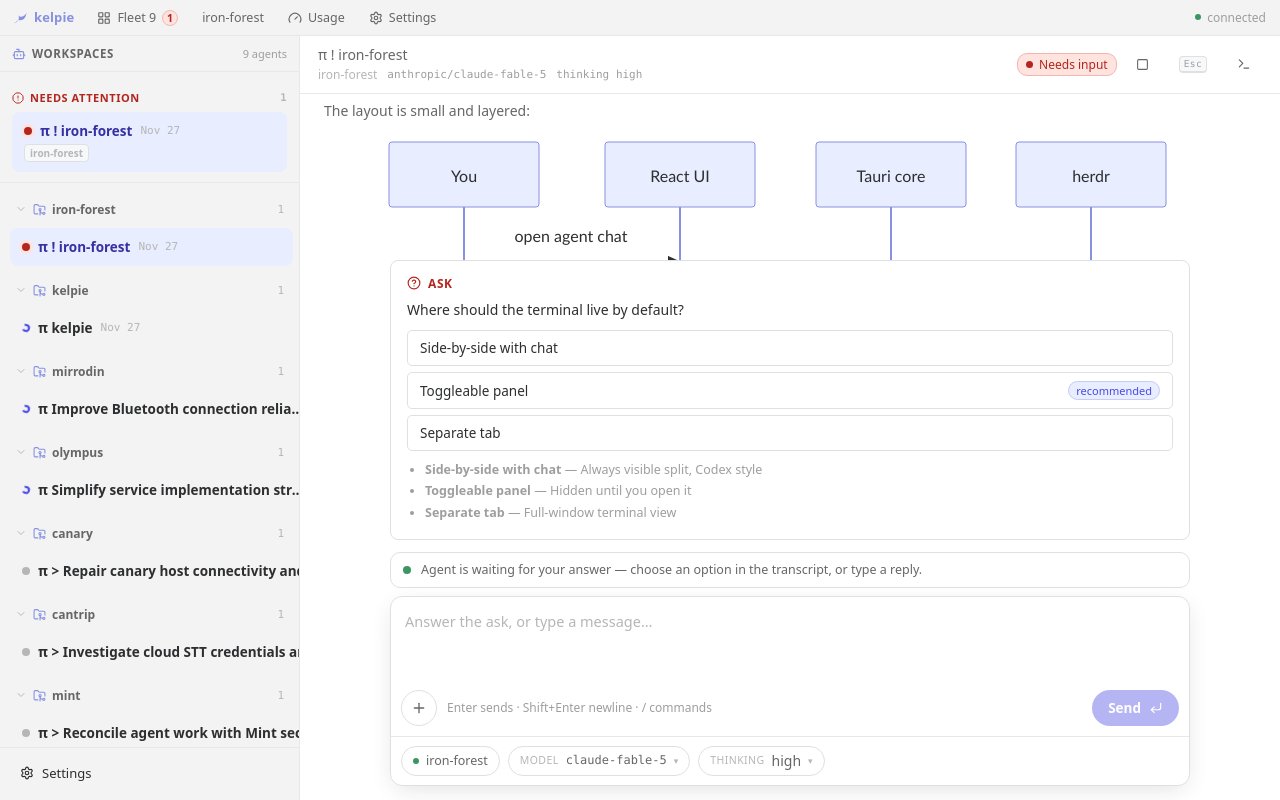
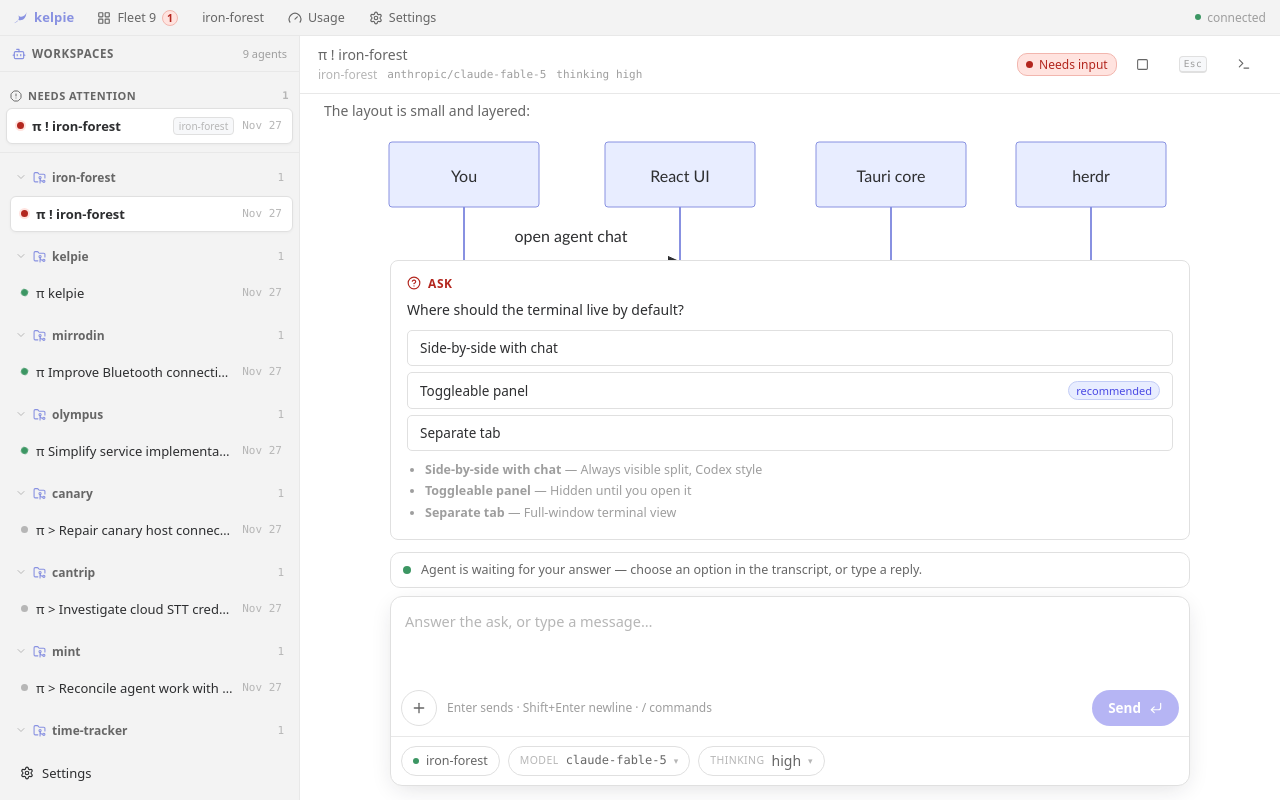
Before and after one commit to misty-step/kelpie, a React (Vite) app in the folder desktop/: page / in a window 1280 px wide. Built offline with nearby package versions, Linux system fonts and the light colour scheme.

Commit message:
feat(desktop): align sidebar layout and typography with Codex desktop smoothness and clarity

```diff
--- a/desktop/src/components/Sidebar.tsx
+++ b/desktop/src/components/Sidebar.tsx
@@ -50,16 +50,12 @@ function PaneRow({
       title={pane.task ?? pane.pane_id}
       aria-pressed={selected}
     >
-      <div className="pane-row-top">
-        <StatusRing pane={pane} />
-        <span className="pane-row-title">{label}</span>
-        <span className="pane-row-time">{time}</span>
-      </div>
+      <StatusRing pane={pane} />
+      <span className="pane-row-title">{label}</span>
       {showWorkspace && (
-        <div className="pane-row-meta">
-          <span className="pane-ws-tag">{workspaceLabel ?? pane.workspace_id}</span>
-        </div>
+        <span className="pane-ws-tag">{workspaceLabel ?? pane.workspace_id}</span>
       )}
+      <span className="pane-row-time">{time}</span>
     </button>
   );
 }
--- a/desktop/src/styles.css
+++ b/desktop/src/styles.css
@@ -387,13 +387,12 @@ button {
 }
 
 /* ── Urgency Section ─────────────────────────────────────────────────── */
-
 .urgency-sec {
   position: sticky;
   top: 0;
   z-index: 2;
-  margin: 0 -6px 12px;
-  padding: 10px 12px 10px;
+  margin: 0 -6px 10px;
+  padding: 8px 6px 8px;
   background: var(--bg);
   border-bottom: 1px solid var(--seam);
 }
@@ -402,12 +401,13 @@ button {
   display: flex;
   align-items: center;
   gap: 6px;
-  margin-bottom: 6px;
+  margin-bottom: 4px;
+  padding: 0 4px;
   font-size: 11px;
-  font-weight: 700;
-  letter-spacing: 0.05em;
+  font-weight: 600;
+  letter-spacing: 0.04em;
   text-transform: uppercase;
-  color: var(--err);
+  color: var(--text-soft);
 }
 
 .urgency-count {
@@ -417,28 +417,27 @@ button {
   color: var(--text-faint);
 }
 
-/* ── Status Rings ────────────────────────────────────────────────────── */
+/* ── Status Dots / Rings ─────────────────────────────────────────────── */
 
 .st-ring {
-  width: 8px;
-  height: 8px;
+  width: 7px;
+  height: 7px;
   border-radius: 50%;
   flex: none;
 }
 
 .st-ring.needs {
   background: var(--ok);
-  box-shadow: 0 0 0 3px var(--ok-bg);
+  box-shadow: 0 0 0 2px var(--ok-bg);
 }
 
 .st-ring.blocked {
   background: var(--err);
-  box-shadow: 0 0 0 3px var(--err-bg);
+  box-shadow: 0 0 0 2px var(--err-bg);
 }
 
 .st-ring.working {
-  border: 2px solid var(--brand);
-  border-top-color: transparent;
+  background: var(--ok);
 }
 
 .st-ring.done {
@@ -447,7 +446,7 @@ button {
 
 @keyframes needs-pulse {
   0%, 100% { transform: scale(1); opacity: 1; }
-  50% { transform: scale(1.2); opacity: 0.6; }
+  50% { transform: scale(1.15); opacity: 0.7; }
 }
 
 .st-ring.needs.pulse {
@@ -459,33 +458,33 @@ button {
   .st-ring.spin {
     animation: none !important;
   }
-  .st-ring.working {
-    border-top-color: var(--brand) !important;
-  }
-}
-
-/* ── Frameless Roster Card ────────────────────────────────────────────── */
+}
+
+/* ── Codex Card Rows ──────────────────────────────────────────────────── */
 
 .pane-row-card {
   width: 100%;
   display: flex;
-  flex-direction: column;
-  gap: 4px;
-  padding: 10px 12px;
-  border-radius: var(--radius);
-  border: 0;
+  align-items: center;
+  gap: 8px;
+  min-height: 36px;
+  padding: 6px 10px;
+  border-radius: 6px;
+  border: 1px solid transparent;
   background: transparent;
   text-align: left;
   cursor: pointer;
-  transition: background 0.12s ease;
+  transition: background 0.1s ease, border-color 0.1s ease, box-shadow 0.1s ease;
 }
 
 .pane-row-card:hover {
+  background: #ebebeb;
+}
+
+.pane-row-card.selected {
   background: var(--surface);
-}
-
-.pane-row-card.selected {
-  background: var(--brand-bg);
+  border-color: var(--border);
+  box-shadow: 0 1px 3px rgba(0, 0, 0, 0.04);
 }
 
 .pane-row-card:focus-visible {
@@ -493,17 +492,11 @@ button {
   outline-offset: 1px;
 }
 
-.pane-row-top {
-  display: flex;
-  align-items: center;
-  gap: 8px;
-}
-
 .pane-row-title {
   flex: 1;
   min-width: 0;
-  font-size: 13.5px;
-  font-weight: 600;
+  font-size: 13px;
+  font-weight: 500;
   color: var(--text);
   overflow: hidden;
   text-overflow: ellipsis;
@@ -511,8 +504,8 @@ button {
 }
 
 .pane-row-card.selected .pane-row-title {
-  font-weight: 650;
-  color: var(--brand-ink);
+  font-weight: 600;
+  color: var(--text);
 }
 
 .pane-row-time {
@@ -522,35 +515,9 @@ button {
   color: var(--text-faint);
 }
 
-.pane-row-meta {
-  display: flex;
-  align-items: center;
-  gap: 6px;
-  font-size: 11px;
-  color: var(--text-muted);
-  white-space: nowrap;
-  overflow: hidden;
-}
-
-.prov-icon {
-  color: var(--text-soft);
-  flex: none;
-  display: inline-flex;
-}
-
-.pane-model-name {
-  font-family: var(--mono);
-  font-size: 11px;
-  color: var(--text-soft);
-  overflow: hidden;
-  text-overflow: ellipsis;
-  white-space: nowrap;
-}
-
 .pane-ws-tag {
-  margin-left: auto;
   font-size: 10px;
-  font-weight: 600;
+  font-weight: 500;
   color: var(--text-faint);
   background: var(--surface-2);
   padding: 1px 5px;
@@ -558,15 +525,13 @@ button {
   border: 1px solid var(--border);
   flex: none;
 }
+
 .sidebar-foot {
-  flex: none;
-  border-top: 1px solid var(--seam);
   padding: 10px 10px 12px;
   display: flex;
   flex-direction: column;
   gap: 10px;
 }
-
 .side-settings {
   display: inline-flex;
   align-items: center;
```
